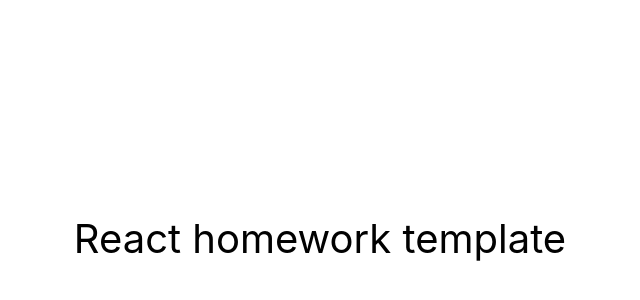
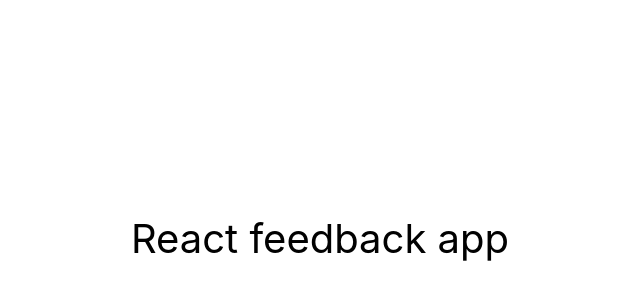
Before and after one commit to MelnykovSV/goit-react-hw-02-feedback, a React (Create React App) app: page / in a window 1280 px wide. Shown: the part 162-462 px from the top of the page, without its empty margins (320-960 px from the left). Built offline with nearby package versions, Linux system fonts and the light colour scheme.

Commit message:
First commit

```diff
--- a/src/components/App.jsx
+++ b/src/components/App.tsx
@@ -7,10 +7,10 @@ export const App = () => {
         justifyContent: 'center',
         alignItems: 'center',
         fontSize: 40,
-        color: '#010101'
+        color: '#010101',
       }}
     >
-      React homework template
+      React feedback app
     </div>
   );
 };
--- a/src/index.js
+++ b/src/index.js
@@ -1,6 +1,6 @@
 import React from 'react';
 import ReactDOM from 'react-dom/client';
-import { App } from 'components/App';
+import { App } from './components/App';
 import './index.css';
 
 ReactDOM.createRoot(document.getElementById('root')).render(
```
Also changed, not shown: package.json (+8 -0 lines), tsconfig.json (added, +19 -0 lines), jsconfig1.json (renamed from jsconfig.json), 1 other file (tests, documents, lock files or other folders).
